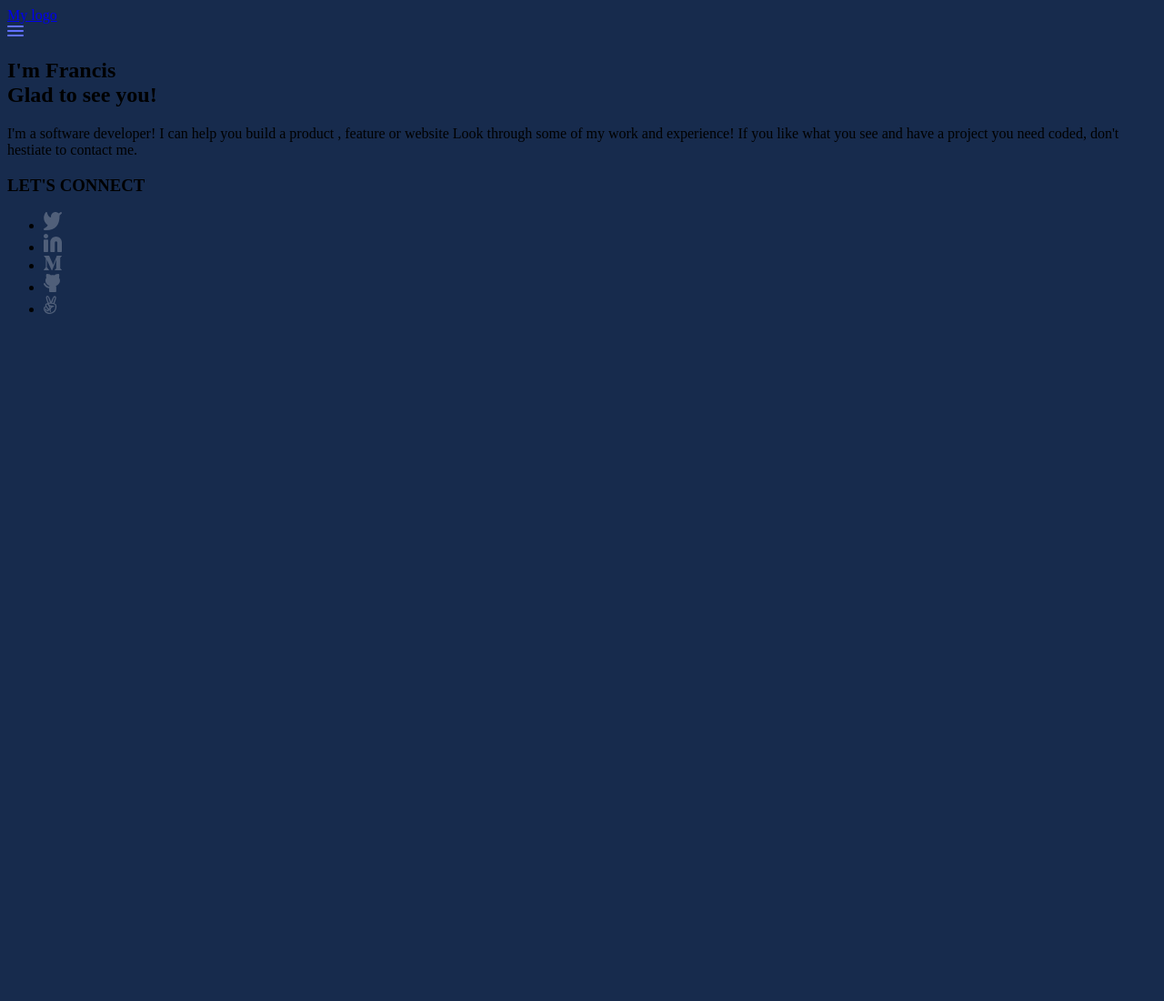
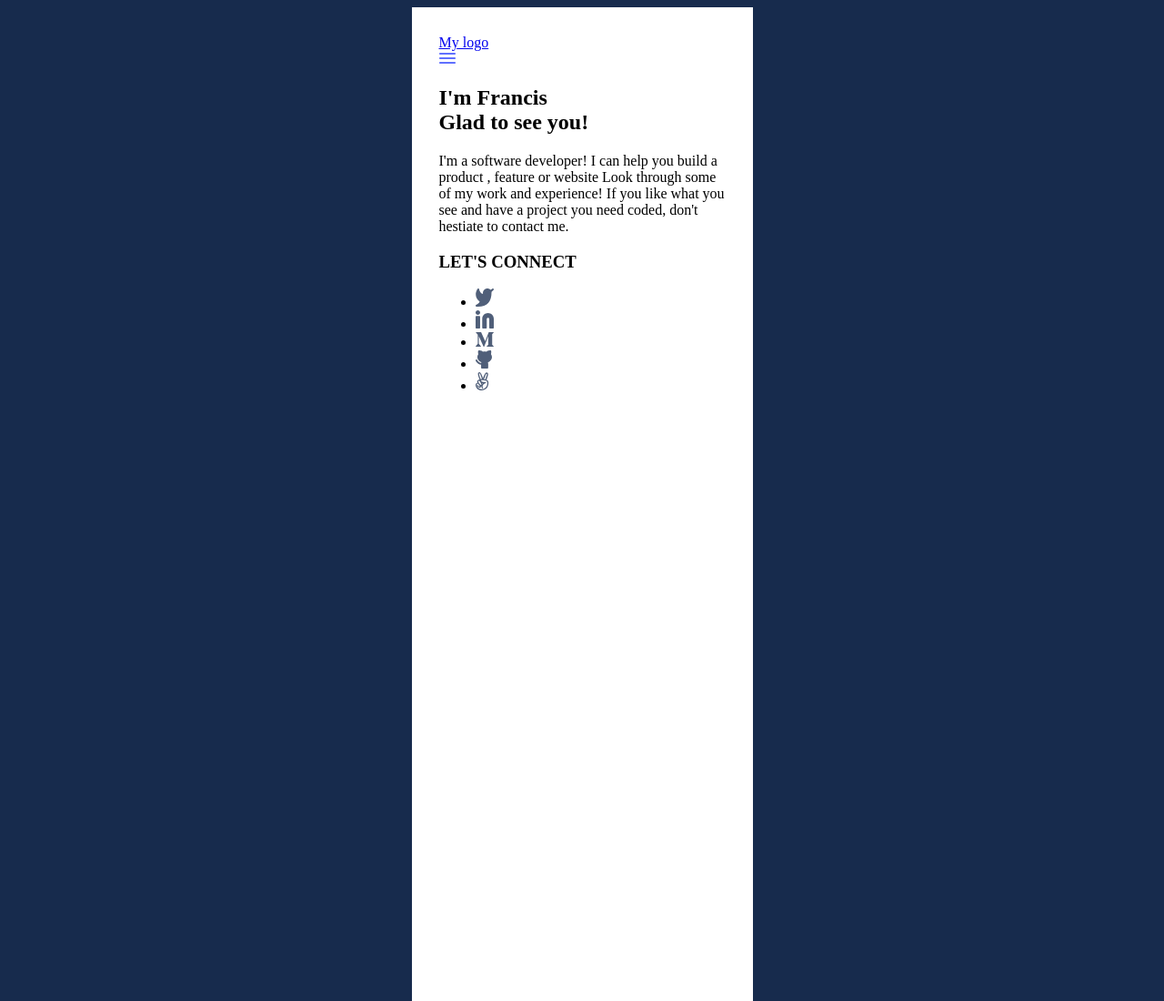
Before and after one commit to francis450/Mobile-First-Portfolio-Sneak-Peek, a website: page index.html in a window 1280 px wide. Shown: the top 1100 px of the page at 91% size. Before the commit the page ends 800 px from the top, so only its background shows below. Drawn offline with Linux system fonts and the light colour scheme.

Commit message:
Define the width, height, background ,padding and flex-direction for the whole container

```diff
--- a/style.css
+++ b/style.css
@@ -1,3 +1,16 @@
 body {
     background-color: #172b4d;
 }
+.container {
+    margin: 0 auto;
+    width: 315px;
+    height: 4210px;
+    background-color: #fff;
+    background-image: url('img/background.png');
+    background-size: contain;
+    background-repeat: no-repeat;
+    background-position: center;
+    padding: 30px;
+    display: flex;
+    flex-direction: column;
+  }
```
